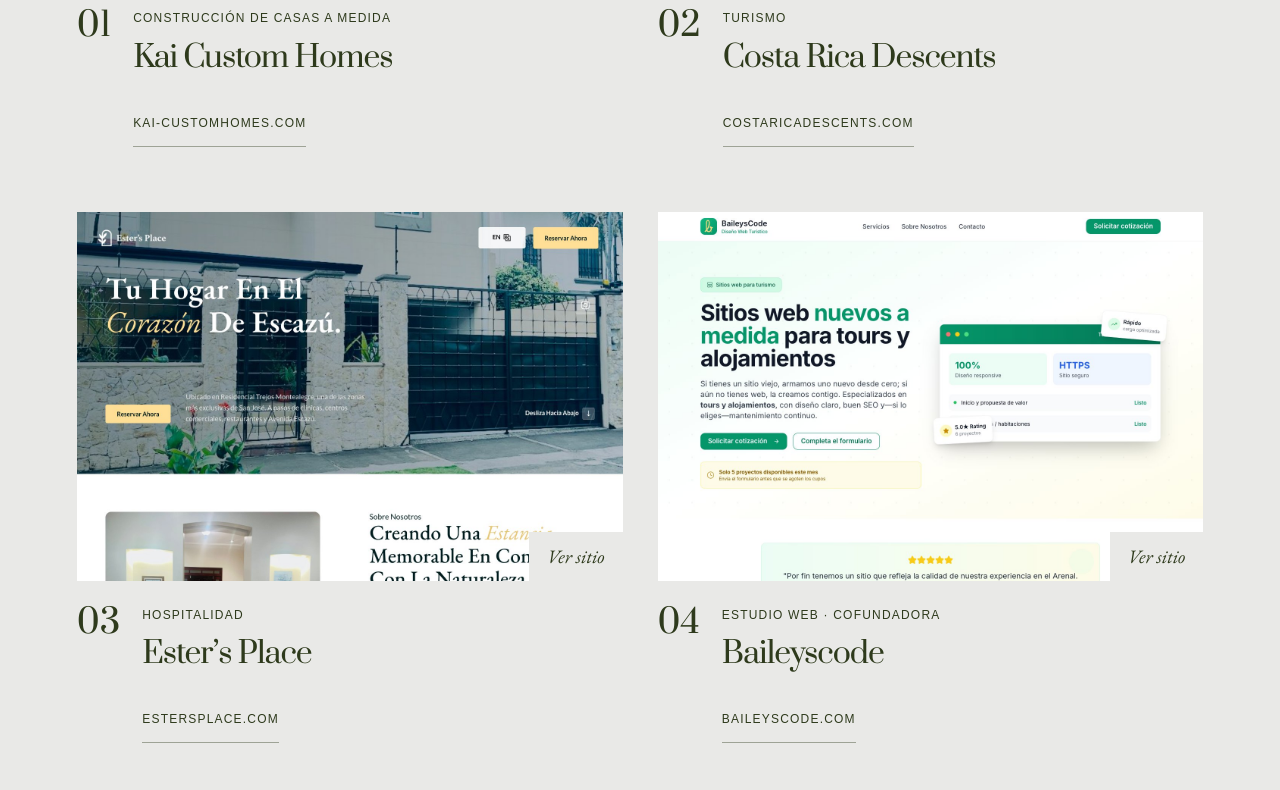
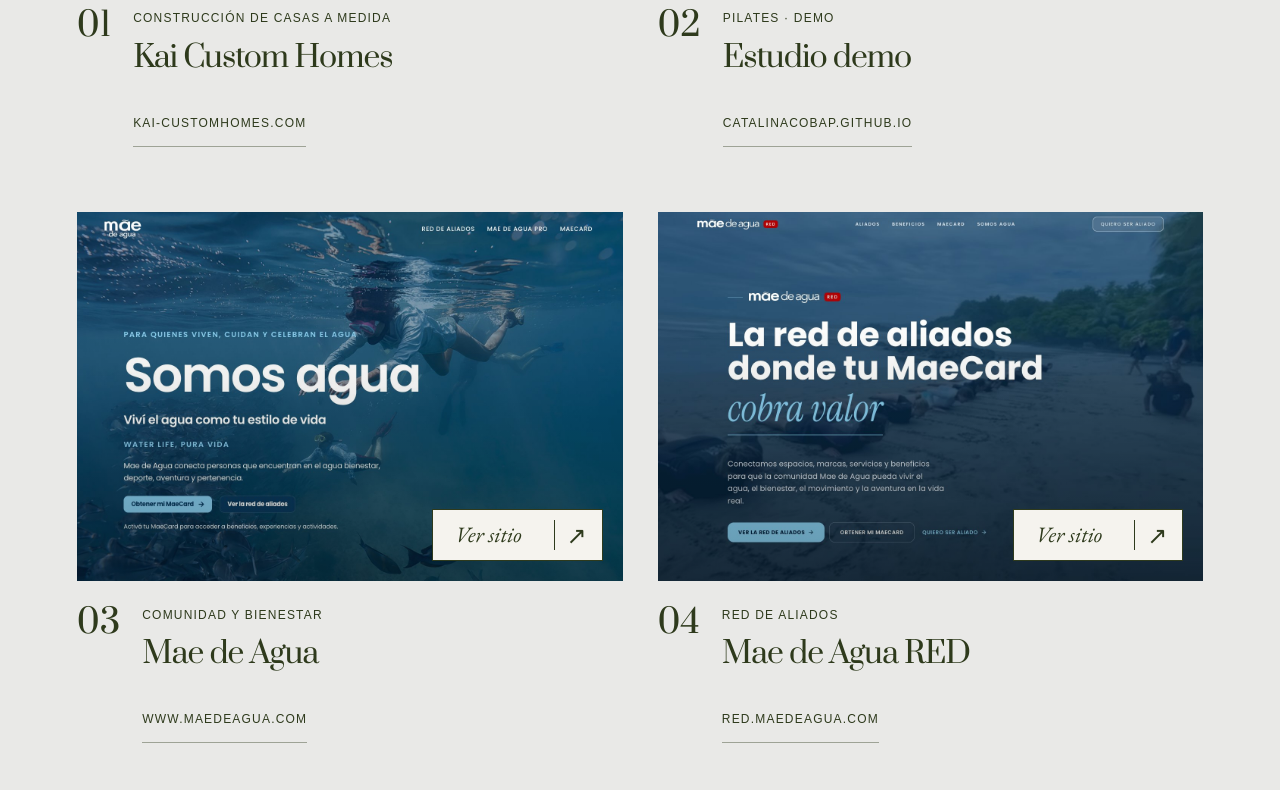
Before and after one commit to catalinacobap/catalina-cobap, a website built with Vite: page index.html in a window 1280 px wide. Shown: the part 1974-2764 px from the top of the page. Built offline with nearby package versions, Linux system fonts and the light colour scheme.

Commit message:
feat: portfolio projects

```diff
--- a/src/content.js
+++ b/src/content.js
@@ -5,6 +5,10 @@
 };
 export const projects = [
   { name: 'Kai Custom Homes', url: 'https://kai-customhomes.com', image: 'kai' },
+  { name: 'Estudio demo', url: 'https://catalinacobap.github.io/studio-project/', image: 'studio' },
+  { name: 'Mae de Agua', url: 'https://www.maedeagua.com', image: 'mae' },
+  { name: 'Mae de Agua RED', url: 'https://red.maedeagua.com', image: 'mae-red' },
+  { name: 'Mae de Agua PRO', url: 'https://pro.maedeagua.com', image: 'mae-pro' },
   { name: 'Costa Rica Descents', url: 'https://costaricadescents.com', image: 'descents' },
   { name: "Ester’s Place", url: 'https://estersplace.com', image: 'esters' },
   { name: 'Baileyscode', url: 'https://baileyscode.com', image: 'baileys' },
@@ -28,6 +32,10 @@
   work: 'Trabajo reciente', workSub: 'Proyectos en los que hice el diseño y el desarrollo.', visit: 'Ver sitio',
   projectCopy: [
    ['Construcción de casas a medida', 'Un constructor premium con una presencia a la altura.'],
+   ['Pilates · Demo', 'Un sitio de demostración para un estudio de pilates, con planes y horarios.'],
+   ['Comunidad y bienestar', 'Una comunidad que conecta personas y experiencias alrededor del agua.'],
+   ['Red de aliados', 'Un directorio de espacios, marcas y beneficios para la comunidad Mae de Agua.'],
+   ['Profesionales del agua', 'Una plataforma para descubrir instructores, guías y referentes del agua.'],
    ['Turismo', 'Un catálogo grande de tours, organizado para explorar fácilmente.'],
    ['Hospitalidad', 'Un hospedaje bilingüe con una presencia en línea completa.'],
    ['Estudio web · Cofundadora', 'Un estudio web costarricense para turismo y hospitalidad.'],
@@ -118,6 +126,10 @@
   work: 'Recent work', workSub: 'Projects where I did the design and development.', visit: 'View website',
   projectCopy: [
    ['Custom home building', 'A premium custom home builder with a presence to match.'],
+   ['Pilates · Demo', 'A demo website for a Pilates studio, with plans and schedules.'],
+   ['Community and wellness', 'A community connecting people and experiences around water.'],
+   ['Partner network', 'A directory of spaces, brands, and benefits for the Mae de Agua community.'],
+   ['Water professionals', 'A platform to discover water sports instructors, guides, and community leaders.'],
    ['Tourism', 'A large tour catalog, organized for easy discovery.'],
    ['Hospitality', 'A bilingual guesthouse with a complete online presence.'],
    ['Web studio · Co-founder', 'A Costa Rican web studio for tourism and hospitality.'],
--- a/src/main.js
+++ b/src/main.js
@@ -45,8 +45,8 @@
  ${isServicePage ? servicePage(t, short, page) : `<section class="editorial-statement section forest"><h2 class="reveal">${short.statement}</h2><a class="text-link" href="#${id('pricing')}">${short.viewServices}</a></section>
    <section class="work section bone" id="${id('work')}">
      <div class="section-heading reveal"><div>${kicker(0)}<h2>${t.work}</h2></div><p>${t.workSub}</p></div>
-     <div class="work-grid" aria-label="${t.work}">${projects.map((project, index) => `<article class="project"><a class="project-image" href="${project.url}" ${external} aria-label="${t.visit}: ${project.name}"><img src="/images/work-${project.image}.jpg" alt="${t.screenshot} ${project.name}" loading="lazy" width="1440" height="1050" /><span class="project-open">${t.visit}</span></a><div class="project-meta"><span class="project-number">${number(index + 1)}</span><div><p class="label">${t.projectCopy[index][0]}</p><h3><a href="${project.url}" ${external}>${project.name}</a></h3><a class="project-domain label" href="${project.url}" ${external}>${new URL(project.url).hostname}</a></div></div></article>`).join('')}</div>
-     <div class="work-controls"><button type="button" id="work-prev" aria-label="${t.prev}">${language === 'es' ? 'Anterior' : 'Previous'}</button><span class="label" id="work-count" aria-live="polite">01 / 04</span><button type="button" id="work-next" aria-label="${t.next}">${language === 'es' ? 'Siguiente' : 'Next'}</button></div>
+     <div class="work-grid" aria-label="${t.work}">${projects.map((project, index) => `<article class="project"><a class="project-image" href="${project.url}" ${external} aria-label="${t.visit}: ${project.name}"><img src="/images/work-${project.image}.jpg" alt="${t.screenshot} ${project.name}" loading="lazy" width="1440" height="1050" /><span class="project-open"><span>${t.visit}</span><span class="project-open-arrow" aria-hidden="true">↗</span></span></a><div class="project-meta"><span class="project-number">${number(index + 1)}</span><div><p class="label">${t.projectCopy[index][0]}</p><h3><a href="${project.url}" ${external}>${project.name}</a></h3><a class="project-domain label" href="${project.url}" ${external}>${new URL(project.url).hostname}</a></div></div></article>`).join('')}</div>
+     <div class="work-controls"><button type="button" id="work-prev" aria-label="${t.prev}">${language === 'es' ? 'Anterior' : 'Previous'}</button><span class="label" id="work-count" aria-live="polite">01 / ${number(projects.length)}</span><button type="button" id="work-next" aria-label="${t.next}">${language === 'es' ? 'Siguiente' : 'Next'}</button></div>
    </section>
    <section class="reviews section dark">
      <div class="section-heading reveal"><div>${kicker(1)}<h2>${t.reviews}</h2></div>${textLink(links.upwork, t.upwork, external)}</div>
@@ -122,7 +122,7 @@
  document.querySelector('#work-next').addEventListener('click', () => go(1));
  const updateGallery = () => {
   active = cards.reduce((best, card, index) => Math.abs(card.offsetLeft - cards[0].offsetLeft - gallery.scrollLeft) < Math.abs(cards[best].offsetLeft - cards[0].offsetLeft - gallery.scrollLeft) ? index : best, 0);
-  document.querySelector('#work-count').textContent = `${number(active+1)} / 04`;
+  document.querySelector('#work-count').textContent = `${number(active+1)} / ${number(cards.length)}`;
   document.querySelector('#work-prev').disabled = active === 0;
   document.querySelector('#work-next').disabled = active === cards.length - 1;
  };
--- a/src/style.css
+++ b/src/style.css
@@ -238,3 +238,15 @@
  .service-practical{grid-template-columns:1fr;gap:32px}
  .service-practical h3{font-size:24px;margin-bottom:10px}
 }
+
+/* A subtle black overlay and a persistent invitation to open every project. */
+.project-image{isolation:isolate}
+.project-image::after{content:'';position:absolute;inset:0;z-index:1;pointer-events:none;background:linear-gradient(180deg,rgba(0,0,0,0) 30%,rgba(0,0,0,.28) 100%);transition:opacity .3s}
+.project-image img{transition:transform .7s}
+.project-image .project-open{z-index:2;right:20px;bottom:20px;display:flex;align-items:center;justify-content:space-between;gap:32px;min-height:52px;padding:10px 18px 10px 22px;background:var(--cream);color:var(--forest);border:1px solid var(--forest);font-family:var(--body);font-size:22px;font-style:italic;line-height:1.3;transition:background .2s,color .2s}
+.project-open-arrow{display:grid;place-items:center;width:30px;height:30px;border-left:1px solid currentColor;padding-left:12px;font-family:Arial,sans-serif;font-size:24px;font-style:normal}
+.project-image:hover::after,.project-image:focus-visible::after{opacity:.55}
+.project-image:hover img,.project-image:focus-visible img{transform:scale(1.035)}
+.project-image:hover .project-open,.project-image:focus-visible .project-open{background:var(--forest);color:var(--cream)}
+.project-image:focus-visible{outline:3px solid var(--forest);outline-offset:5px}
+@media(max-width:700px){.project-image .project-open{right:14px;bottom:14px;min-height:48px;font-size:20px;gap:24px;padding:8px 14px 8px 18px}}
```
Also changed, not shown: README.md, public/images/work-mae-pro.jpg (added), public/images/work-mae-red.jpg (added), public/images/work-mae.jpg (added), public/images/work-studio.jpg (added).
